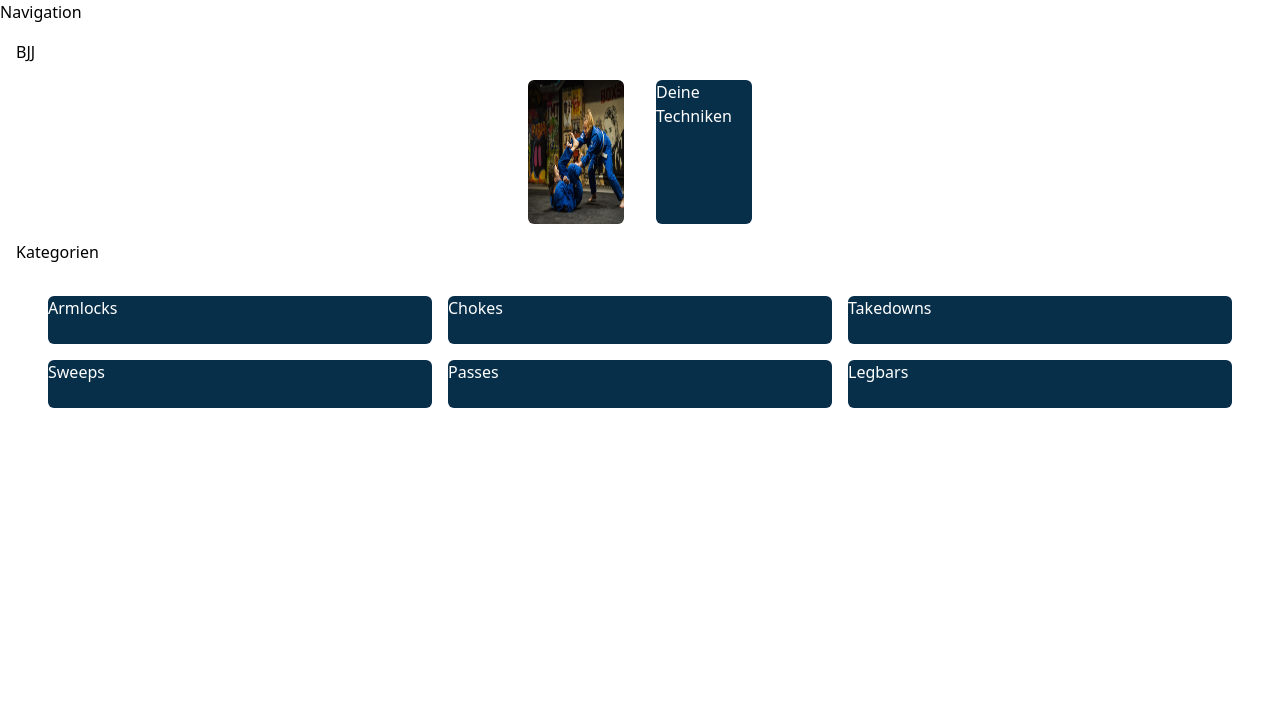
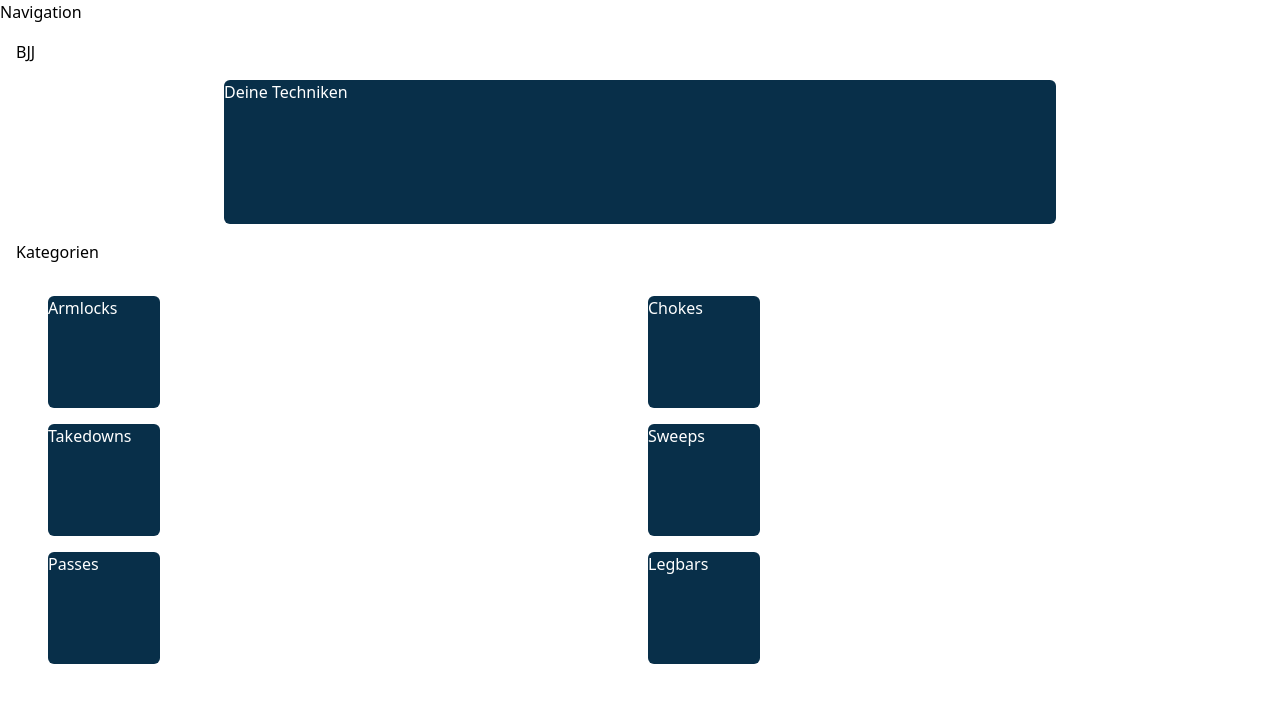
Before and after one commit to Franziska-F/BJJ-Vademecum, a Next.js app: page / in a window 1280 px wide. Shown: the top 702 px of the page. Built offline with nearby package versions, Linux system fonts and the light colour scheme.

Commit message:
Add styling

```diff
--- a/pages/categories/[category].js
+++ b/pages/categories/[category].js
@@ -4,7 +4,7 @@ export default function Category() {
   return (
     <div>
       <h2>Armblocks/Shoulderlocks</h2>
-      <div className="grid grid-cols-3 gap-4 p-8 text-white">
+      <div className="grid grid-cols-2 gap-4 p-8 text-white">
         <div className="bg-sky-950 w-18 h-12 rounded-md">
           <Link href={`/techniques/1`}> Armbar</Link>
         </div>
--- a/pages/index.js
+++ b/pages/index.js
@@ -12,29 +12,24 @@ export default function Home() {
           <h1>BJJ</h1>
         </div>
         <div className="flex flex-row justify-center rounded-md">
-          <div className="h-36 w-24 m-4">
-            <img
-              src="/img/technique_background.jpg"
-              className="h-36 w-24 rounded-md"
-              alt="two bjj fighters"
-            />
-          </div>
-          <div className="bg-sky-950 w-24 h-36 m-4 rounded-md text-white">
+          <div className="bg-sky-950 w-2/3 h-36 m-4 rounded-md text-white">
             Deine Techniken
           </div>
         </div>
         <div>
           <h2>Kategorien</h2>
-          <div className="grid grid-cols-3 gap-4 p-8 text-white">
-            <Link className="bg-sky-950 w-18 h-12 rounded-md" href={`/categories/armlocks`}
+          <div className="grid grid-cols-2 gap-4 p-8 h-5/6 text-white">
+            <Link
+              className="bg-sky-950 w-28 h-28 rounded-md"
+              href={`/categories/armlocks`}
             >
               Armlocks
             </Link>
-            <div className="bg-sky-950 w-18 h-12 rounded-md ">Chokes</div>
-            <div className="bg-sky-950 w-18 h-12 rounded-md">Takedowns</div>
-            <div className="bg-sky-950 w-18 h-12 rounded-md">Sweeps</div>
-            <div className="bg-sky-950 w-18 h-12 rounded-md">Passes</div>
-            <div className="bg-sky-950 w-18 h-12 rounded-md">Legbars</div>
+            <div className="bg-sky-950 w-28 h-28 rounded-md ">Chokes</div>
+            <div className="bg-sky-950 w-28 h-28 rounded-md">Takedowns</div>
+            <div className="bg-sky-950 w-28 h-28 rounded-md">Sweeps</div>
+            <div className="bg-sky-950 w-28 h-28 rounded-md">Passes</div>
+            <div className="bg-sky-950 w-28 h-28 rounded-md">Legbars</div>
           </div>
         </div>
       </main>
```
